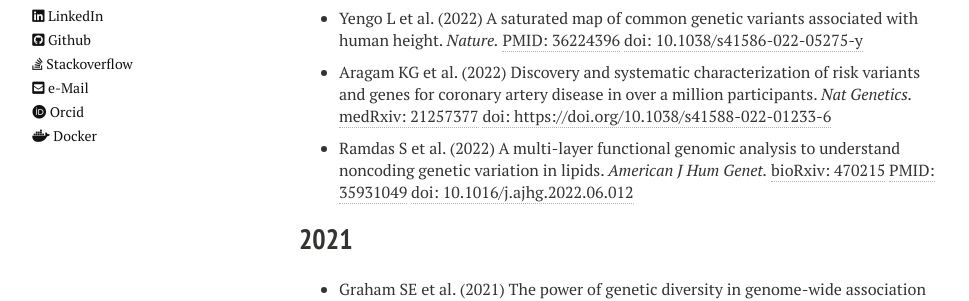
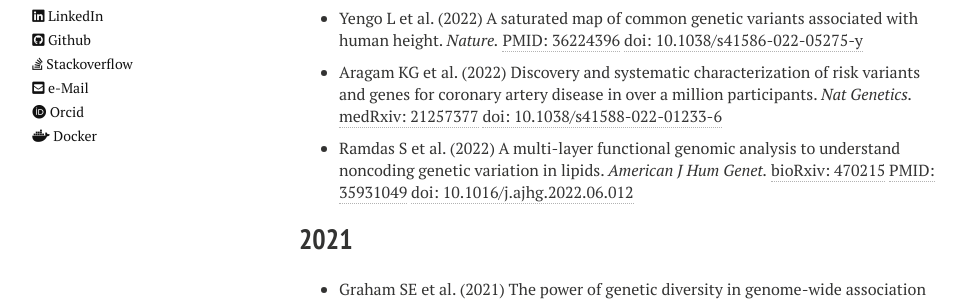
Before and after one commit to matmu/matmu.github.io-deprecated, a Jekyll site: the page built from _pages/publications.md, in a window 1280 px wide and 900 px high, scrolled down 345 px. Shown: the part 155-456 px from the top of the window, without its empty margins (21-990 px from the left). Built offline with Jekyll 4.4.1, drawn with Linux system fonts in a browser that asks for light colours; nearby versions of some CDN libraries; part of the change alters nothing that is shown.

Commit message:
Update publications.yml

```diff
--- a/_data/publications.yml
+++ b/_data/publications.yml
@@ -22,7 +22,7 @@
       medrxiv: 21257377
       medrxiv_link: "https://doi.org/10.1101/2021.05.24.21257377"
       journal: Nat Genetics.
-      doi: "https://doi.org/10.1038/s41588-022-01233-6"
+      doi: "10.1038/s41588-022-01233-6"
     - authors: "Ramdas S et al."
       title: "A multi-layer functional genomic analysis to understand noncoding genetic variation in lipids."
       biorxiv: 470215
```
